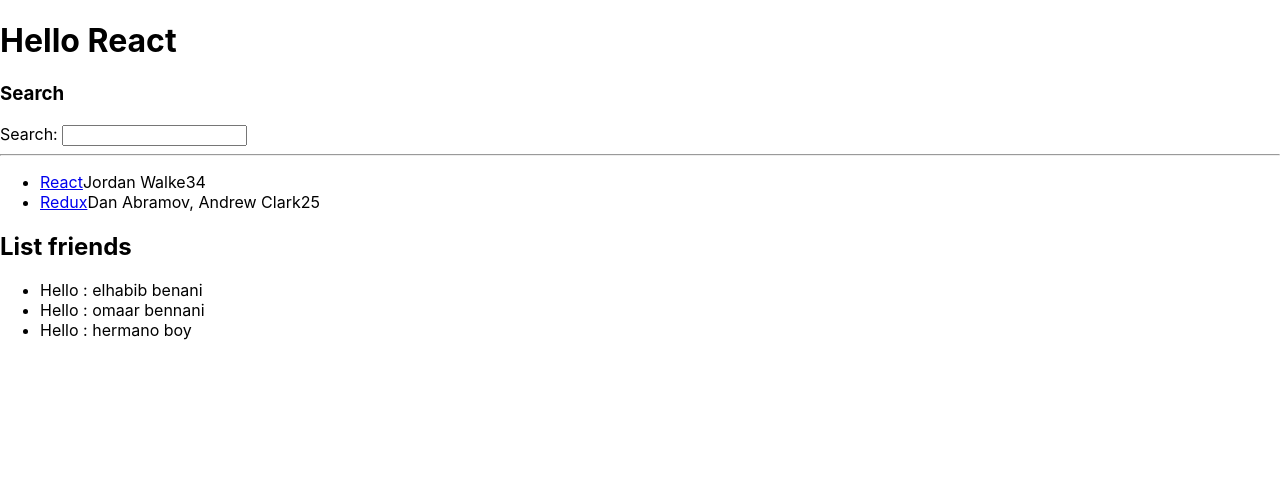
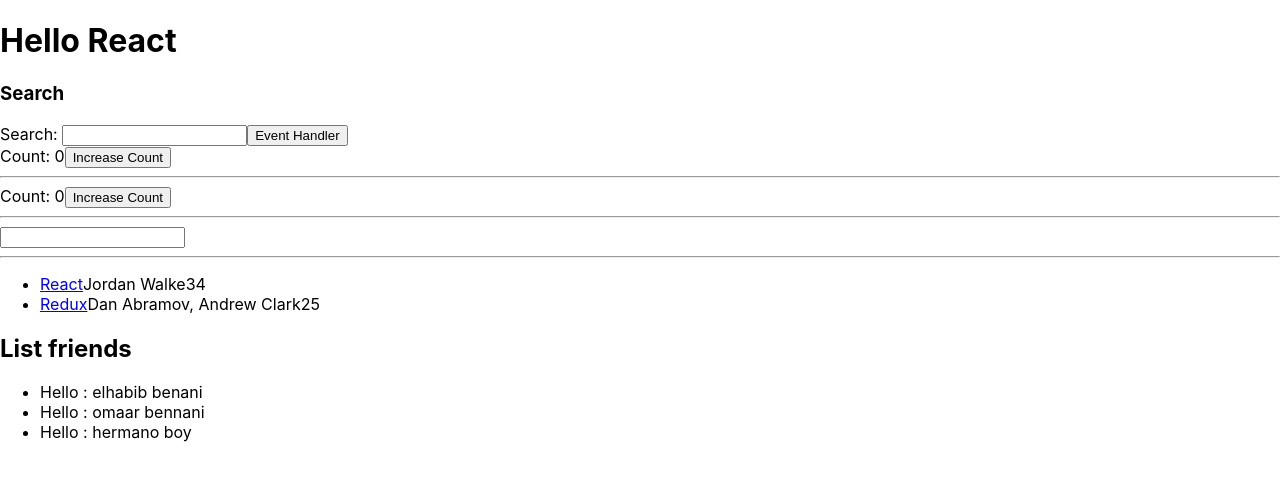
Before and after one commit to elhabibZoro10/Learning, a React (Create React App) app in the folder hacker-stories/: page / in a window 1280 px wide. Shown: the top 480 px of the page. Built offline with nearby package versions, Linux system fonts and the light colour scheme.

Commit message:
Handler Function in JSX

```diff
--- a/hacker-stories/src/Search.jsx
+++ b/hacker-stories/src/Search.jsx
@@ -5,11 +5,57 @@
     console.log(e.target.value);
   };
 
+  const handleClick = () => {
+    console.log("Button click ...");
+  };
+
+  const [count, setCount] = React.useState(0);
+
+  function handlClick() {
+    setCount(count + 1);
+  }
+
+  const [text, setText] = React.useState("");
+
+  function handleChange(event) {
+    setText(event.target.value);
+  }
   return (
     <div>
       <h3>Search</h3>
       <label htmlFor="search">Search: </label>
       <input id="search" type="text" onChange={handelChange} />
+
+      <button type="button" onClick={handleClick}>
+        Event Handler
+      </button>
+
+      <div>
+        Count: {count}
+        <button type="button" onClick={handlClick}>
+          Increase Count
+        </button>
+      </div>
+
+      <hr />
+      <div>
+        Count: {count}
+        <button
+          type="button"
+          onClick={function () {
+            setCount(count + 1);
+          }}
+        >
+          Increase Count
+        </button>
+      </div>
+
+      <hr />
+      <div>
+        <input type="text" value={text} onChange={handleChange} />
+
+        {text}
+      </div>
     </div>
   );
 };
```
